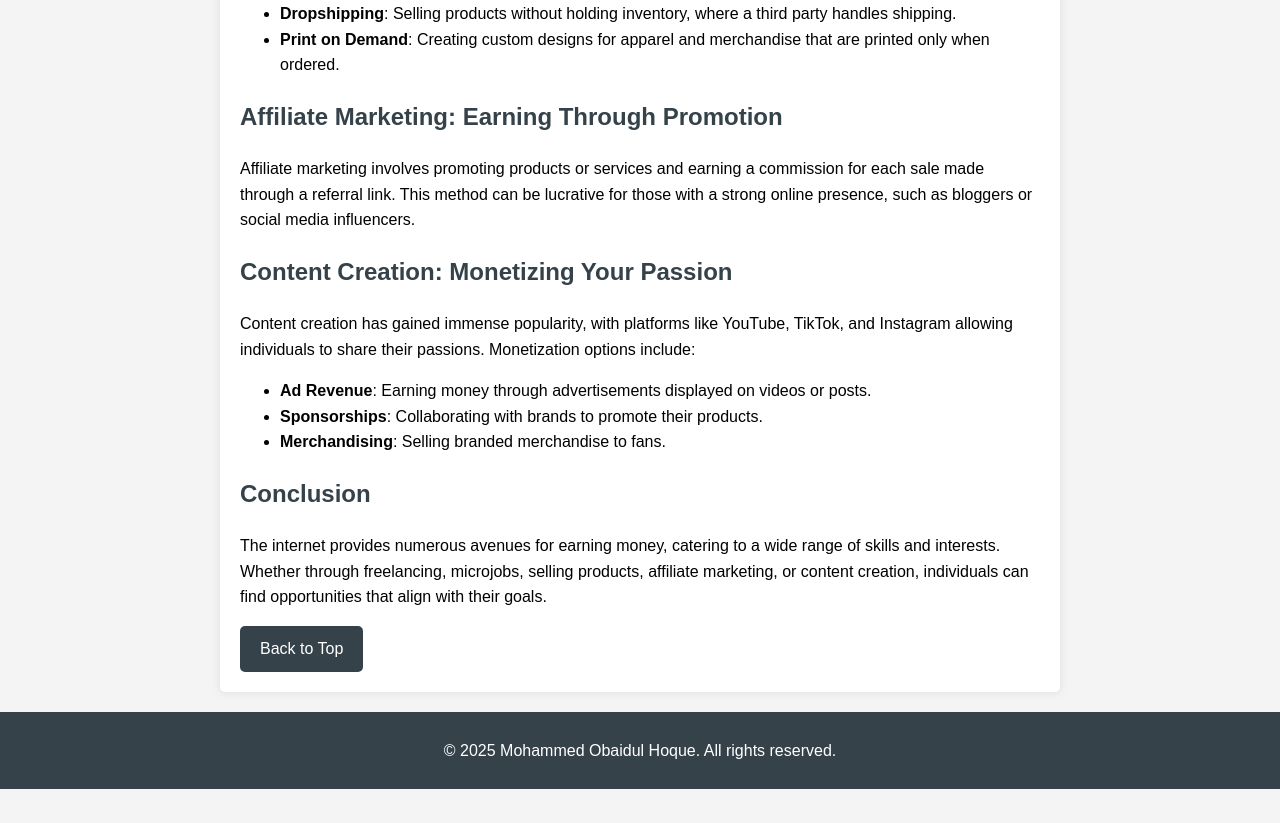
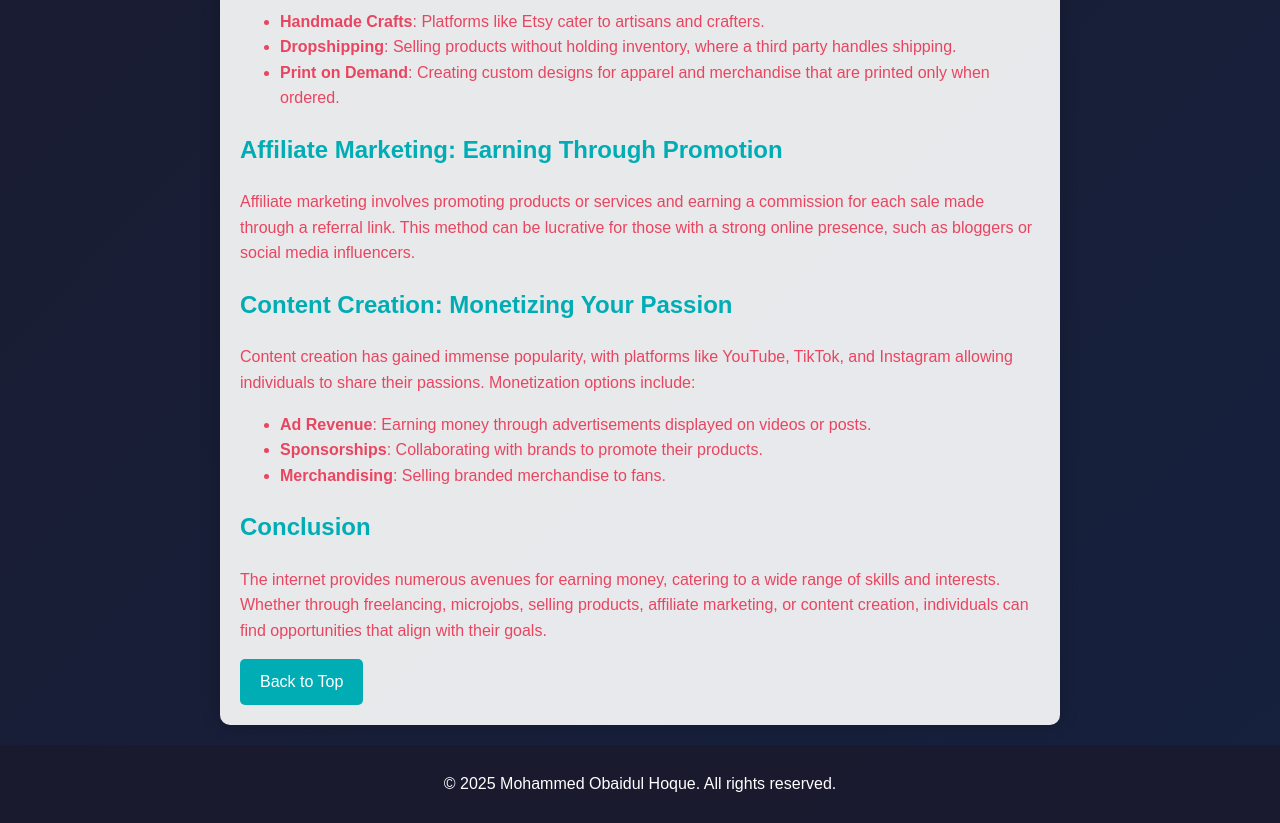
Before and after one commit to obaidulctg/how-to-earn-money-using-the-internet, a plain HTML site: page index.html in a window 1280 px wide. Shown: the part 751-1574 px from the top of the page. Before the commit the page ends 1540 px from the top, so only its background shows below. Drawn offline with Linux system fonts and the light colour scheme.

Commit message:
Enhance styling and animations in index.html

```diff
--- a/index.html
+++ b/index.html
@@ -8,36 +8,44 @@
     <title>How to Earn Money Using the Internet</title>
     <style>
         body {
-            font-family: Arial, sans-serif;
+            font-family: 'Arial', sans-serif;
             line-height: 1.6;
             margin: 0;
             padding: 0;
-            background-color: #f4f4f4;
+            background: linear-gradient(135deg, #1a1a2e, #16213e);
+            color: #e94560;
+            overflow-x: hidden;
         }
         header {
-            background: #35424a;
+            background: rgba(26, 26, 46, 0.9);
             color: #ffffff;
-            padding: 10px 0;
+            padding: 20px 0;
             text-align: center;
+            animation: fadeIn 1s;
         }
         h1 {
             margin: 0;
+            font-size: 2.5em;
+            text-shadow: 2px 2px 4px rgba(0, 0, 0, 0.5);
         }
         h2 {
-            color: #35424a;
+            color: #00adb5;
+            margin-top: 20px;
+            animation: slideIn 0.5s;
         }
         article {
             max-width: 800px;
             margin: 20px auto;
             padding: 20px;
-            background: #ffffff;
-            border-radius: 5px;
-            box-shadow: 0 0 10px rgba(0, 0, 0, 0.1);
+            background: rgba(255, 255, 255, 0.9);
+            border-radius: 10px;
+            box-shadow: 0 0 20px rgba(0, 0, 0, 0.2);
+            animation: zoomIn 0.5s;
         }
         footer {
             text-align: center;
             padding: 10px 0;
-            background: #35424a;
+            background: rgba(26, 26, 46, 0.9);
             color: #ffffff;
             position: relative;
             bottom: 0;
@@ -46,14 +54,32 @@
         .button {
             display: inline-block;
             padding: 10px 20px;
-            background: #35424a;
+            background: #00adb5;
             color: #ffffff;
             text-decoration: none;
             border-radius: 5px;
-            transition: background 0.3s;
+            transition: background 0.3s, transform 0.3s;
+            animation: bounce 1s infinite;
         }
         .button:hover {
-            background: #2c3e50;
+            background: #e94560;
+            transform: scale(1.1);
+        }
+        @keyframes fadeIn {
+            from { opacity: 0; }
+            to { opacity: 1; }
+        }
+        @keyframes slideIn {
+            from { transform: translateY(-20px); opacity: 0; }
+            to { transform: translateY(0); opacity: 1; }
+        }
+        @keyframes zoomIn {
+            from { transform: scale(0.9); opacity: 0; }
+            to { transform: scale(1); opacity: 1; }
+        }
+        @keyframes bounce {
+            0%, 100% { transform: translateY(0); }
+            50% { transform: translateY(-10px); }
         }
     </style>
 </head>
```
